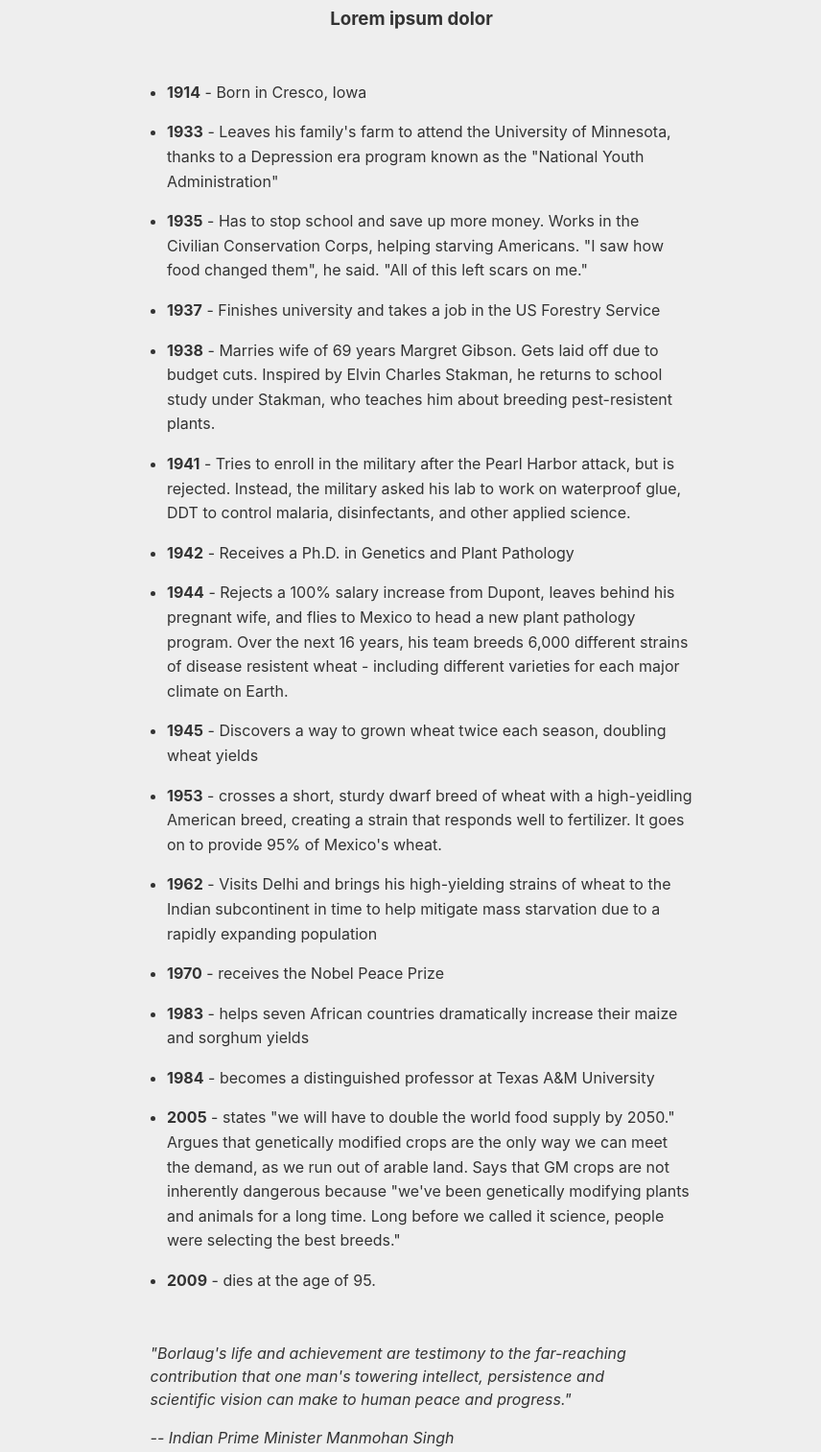
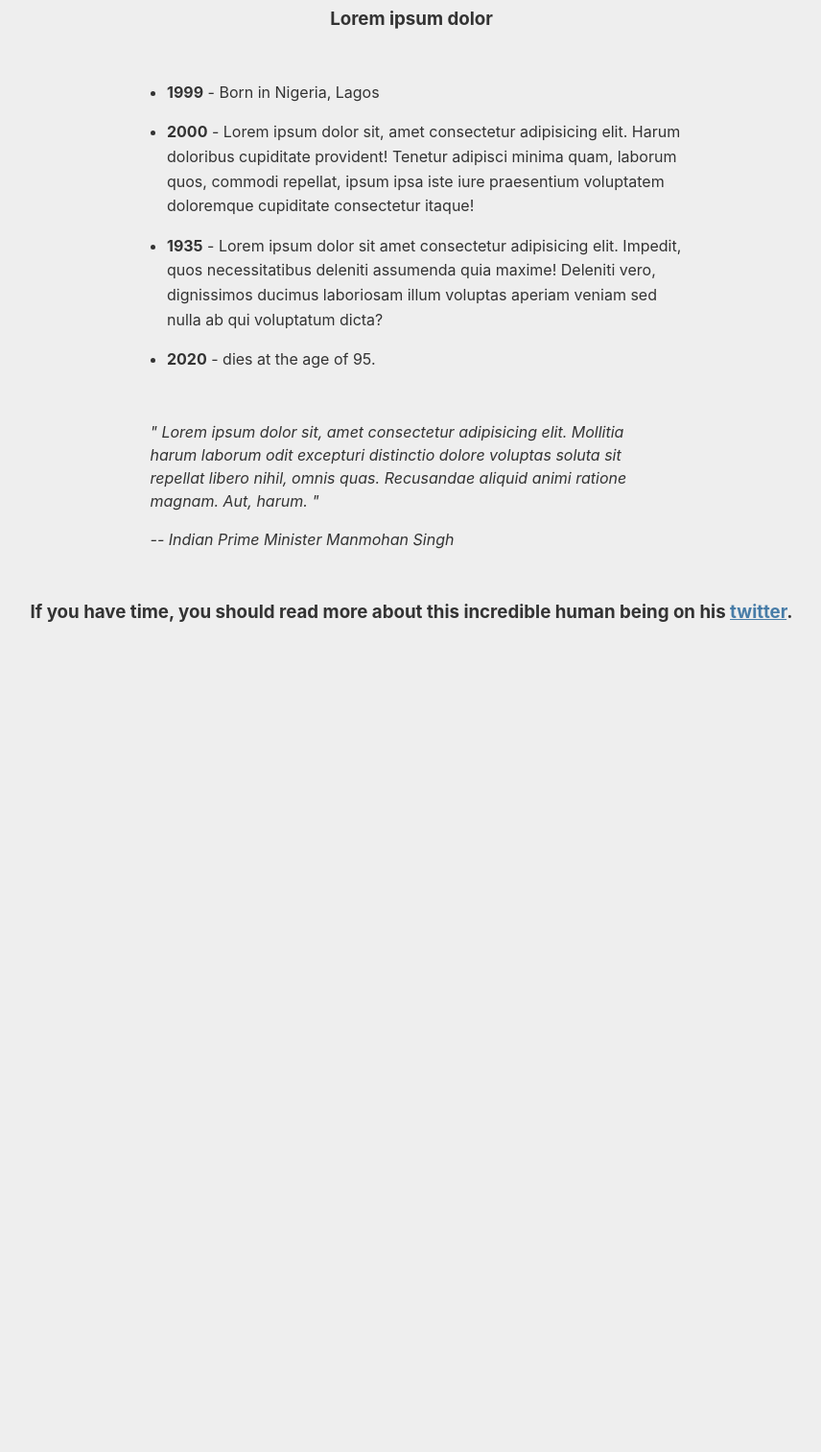
Before and after one commit to Haywhizzz/Oyeleke-Chijioke, a plain HTML site: page index.html in a window 1280 px wide. Shown: the part 620-2133 px from the top of the page at 96% size, without its empty margins (211-1067 px from the left). After the commit the page ends 1336 px from the top, so only its background shows below. Drawn offline with Linux system fonts and the light colour scheme.

Commit message:
updated 6,7

```diff
--- a/index.html
+++ b/index.html
@@ -26,85 +26,21 @@
     <section id="tribute-info">
       <h3 id="headline">Lorem ipsum dolor</h3>
       <ul>
-        <li><strong>1914</strong> - Born in Cresco, Iowa</li>
+        <li><strong>1999</strong> - Born in Nigeria, Lagos</li>
         <li>
-          <strong>1933</strong> - Leaves his family's farm to attend the
-          University of Minnesota, thanks to a Depression era program known as
-          the "National Youth Administration"
+          <strong>2000</strong> - Lorem ipsum dolor sit, amet consectetur adipisicing elit. Harum doloribus cupiditate provident! Tenetur adipisci minima quam, laborum quos, commodi repellat, ipsum ipsa iste iure praesentium voluptatem doloremque cupiditate consectetur itaque!
         </li>
         <li>
-          <strong>1935</strong> - Has to stop school and save up more money.
-          Works in the Civilian Conservation Corps, helping starving Americans.
-          "I saw how food changed them", he said. "All of this left scars on
-          me."
+          <strong>1935</strong> - Lorem ipsum dolor sit amet consectetur adipisicing elit. Impedit, quos necessitatibus deleniti assumenda quia maxime! Deleniti vero, dignissimos ducimus laboriosam illum voluptas aperiam veniam sed nulla ab qui voluptatum dicta?
         </li>
-        <li>
-          <strong>1937</strong> - Finishes university and takes a job in the US
-          Forestry Service
-        </li>
-        <li>
-          <strong>1938</strong> - Marries wife of 69 years Margret Gibson. Gets
-          laid off due to budget cuts. Inspired by Elvin Charles Stakman, he
-          returns to school study under Stakman, who teaches him about breeding
-          pest-resistent plants.
-        </li>
-        <li>
-          <strong>1941</strong> - Tries to enroll in the military after the
-          Pearl Harbor attack, but is rejected. Instead, the military asked his
-          lab to work on waterproof glue, DDT to control malaria, disinfectants,
-          and other applied science.
-        </li>
-        <li>
-          <strong>1942</strong> - Receives a Ph.D. in Genetics and Plant
-          Pathology
-        </li>
-        <li>
-          <strong>1944</strong> - Rejects a 100% salary increase from Dupont,
-          leaves behind his pregnant wife, and flies to Mexico to head a new
-          plant pathology program. Over the next 16 years, his team breeds 6,000
-          different strains of disease resistent wheat - including different
-          varieties for each major climate on Earth.
-        </li>
-        <li>
-          <strong>1945</strong> - Discovers a way to grown wheat twice each
-          season, doubling wheat yields
-        </li>
-        <li>
-          <strong>1953</strong> - crosses a short, sturdy dwarf breed of wheat
-          with a high-yeidling American breed, creating a strain that responds
-          well to fertilizer. It goes on to provide 95% of Mexico's wheat.
-        </li>
-        <li>
-          <strong>1962</strong> - Visits Delhi and brings his high-yielding
-          strains of wheat to the Indian subcontinent in time to help mitigate
-          mass starvation due to a rapidly expanding population
-        </li>
-        <li><strong>1970</strong> - receives the Nobel Peace Prize</li>
-        <li>
-          <strong>1983</strong> - helps seven African countries dramatically
-          increase their maize and sorghum yields
-        </li>
-        <li>
-          <strong>1984</strong> - becomes a distinguished professor at Texas A&M
-          University
-        </li>
-        <li>
-          <strong>2005</strong> - states "we will have to double the world food
-          supply by 2050." Argues that genetically modified crops are the only
-          way we can meet the demand, as we run out of arable land. Says that GM
-          crops are not inherently dangerous because "we've been genetically
-          modifying plants and animals for a long time. Long before we called it
-          science, people were selecting the best breeds."
-        </li>
-        <li><strong>2009</strong> - dies at the age of 95.</li>
+
+        <li><strong>2020</strong> - dies at the age of 95.</li>
       </ul>
       <blockquote
         cite="http://news.rediff.com/report/2009/sep/14/pm-pays-tribute-to-father-of-green-revolution-borlaug.htm"
       >
         <p>
-          "Borlaug's life and achievement are testimony to the far-reaching
-          contribution that one man's towering intellect, persistence and
-          scientific vision can make to human peace and progress."
+          " Lorem ipsum dolor sit, amet consectetur adipisicing elit. Mollitia harum laborum odit excepturi distinctio dolore voluptas soluta sit repellat libero nihil, omnis quas. Recusandae aliquid animi ratione magnam. Aut, harum. "
         </p>
         <cite>-- Indian Prime Minister Manmohan Singh</cite>
       </blockquote>
```
